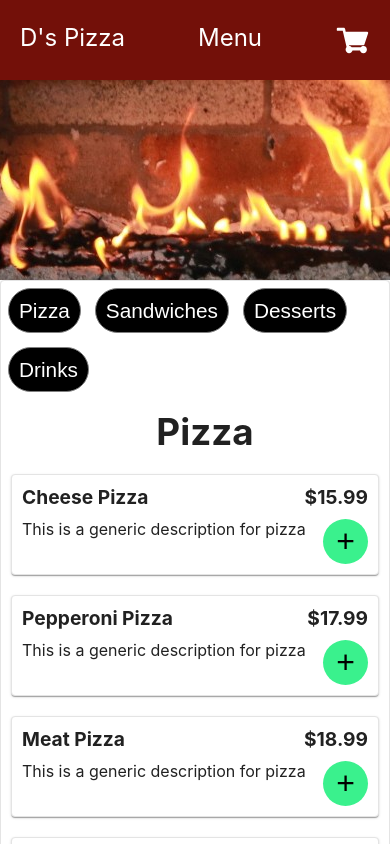
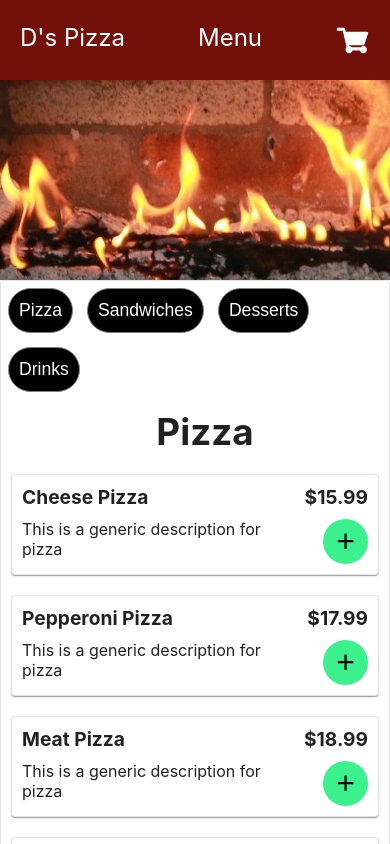
Before and after one commit to diegovazquezny/diegos-pizza, a Next.js app: page /menu in a window 390 px wide. Shown: the top 844 px of the page. Built offline with nearby package versions, Linux system fonts and the light colour scheme.

Commit message:
fix menuItem description width

```diff
--- a/styles/Articles.module.css
+++ b/styles/Articles.module.css
@@ -15,7 +15,6 @@
 }
 
 .articleImg {
-  background-color: blue;
   height: 200px;
   width: 315px;
 }
--- a/styles/MenuItem.module.css
+++ b/styles/MenuItem.module.css
@@ -24,6 +24,7 @@
 }
 
 .description {
+  width: 80%;
   margin: 0;
   padding: 0;
 }
--- a/styles/MenuNav.module.css
+++ b/styles/MenuNav.module.css
@@ -8,7 +8,7 @@
   font-size: 1.3rem;
   height: 45px;
   border-radius: 76px;
-  padding: 10px;
+  padding: 10px 20px 10px 20px;
   margin: 7px;
   cursor: pointer;
   border: 1px solid gray;
@@ -19,3 +19,10 @@
   color: black;
   background-color: white;
 }
+
+@media (max-width: 550px) {
+  .button {
+    font-size: 1.1rem;
+    padding: 10px;
+  }
+}
```
